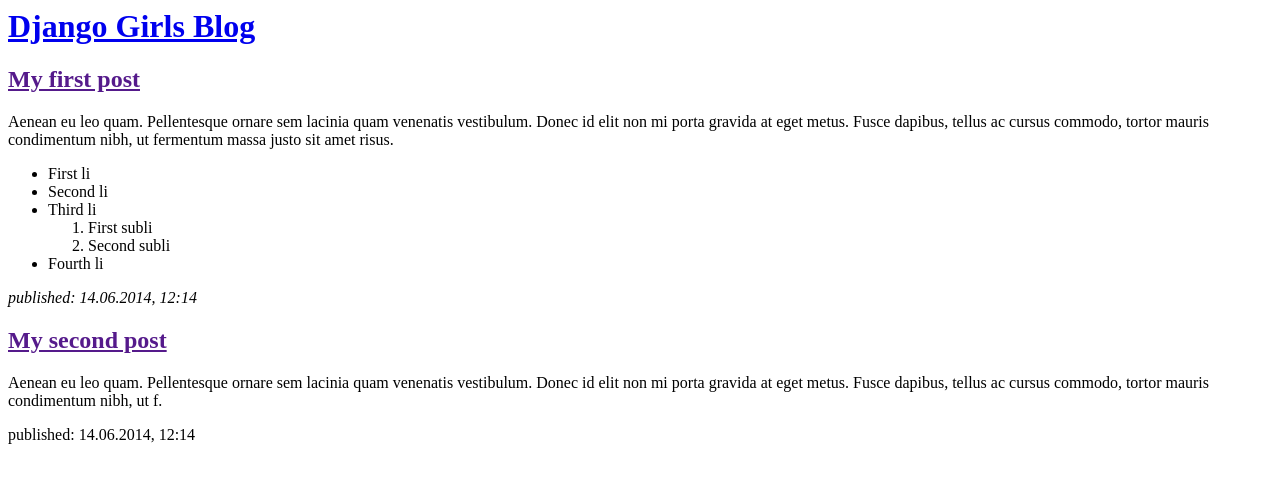
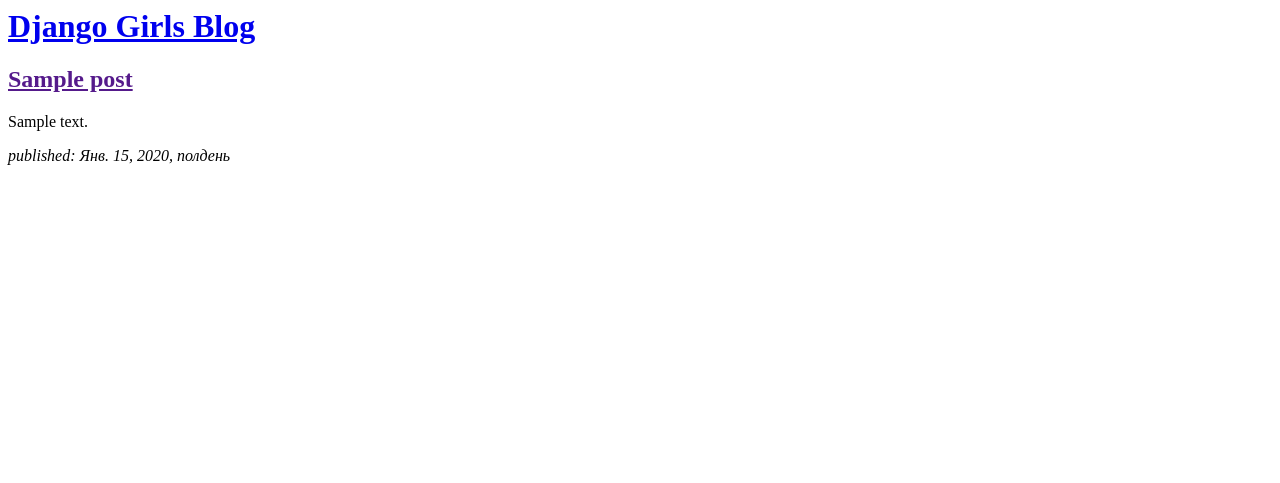
Before and after one commit to Mirgo25/my-first-blog, a Django app: page / in a window 1280 px wide. Shown: the top 483 px of the page. Run offline with Django 3.2, Linux system fonts and the light colour scheme; tables that the repository leaves empty hold one stand-in row (values such as "Sample post").

Commit message:
Modified templates to display posts from database.

```diff
--- a/blog/models.py
+++ b/blog/models.py
@@ -12,6 +12,7 @@ class Post(models.Model):
 	def publish(self):
 		self.published_date = timezone.now()
 		self.save()
+		return f'Статья {self.title} была успешно опубликована в {self.published_date}'
 
 	def __str__(self):
 		return self.title
--- a/blog/templates/blog/post_list.html
+++ b/blog/templates/blog/post_list.html
@@ -7,26 +7,12 @@
             <h1><a href="/">Django Girls Blog</a></h1>
         </div>
 
-        <div>
-            <h2><a href="">My first post</a></h2>
-            <p>Aenean eu leo quam. Pellentesque ornare sem lacinia quam venenatis vestibulum. Donec id elit non mi porta gravida at eget metus. Fusce dapibus, tellus ac cursus commodo, tortor mauris condimentum nibh, ut fermentum massa justo sit amet risus.</p>
-            <ul>
-            	<li>First li</li>
-            	<li>Second li</li>
-            	<li>Third li
-            		<ol>
-            			<li>First subli</li>
-            			<li>Second subli</li>
-            		</ol></li>
-            	<li>Fourth li</li>
-            </ul>
-            <em>published: 14.06.2014, 12:14</em>
-        </div>
-
-        <div>
-           <h2><a href="">My second post</a></h2>
-            <p>Aenean eu leo quam. Pellentesque ornare sem lacinia quam venenatis vestibulum. Donec id elit non mi porta gravida at eget metus. Fusce dapibus, tellus ac cursus commodo, tortor mauris condimentum nibh, ut f.</p>
-             <p>published: 14.06.2014, 12:14</p>
-        </div>
+        {% for post in posts %}
+        	<div>
+        		<h2><a href="">{{ post.title }}</a></h2>
+        		<p>{{ post.text|linebreaksbr }}</p>
+        		<em>published: {{ post.published_date }}</em>
+        	</div>
+        {% endfor %}
     </body>
 </html>
--- a/blog/views.py
+++ b/blog/views.py
@@ -1,4 +1,7 @@
 from django.shortcuts import render
+from django.utils import timezone
+from .models import Post
 
 def post_list(request):
-	return render(request, 'blog/post_list.html', {})
+	posts = Post.objects.filter(published_date__lte=timezone.now()).order_by('published_date')
+	return render(request, 'blog/post_list.html', {'posts': posts})
```
